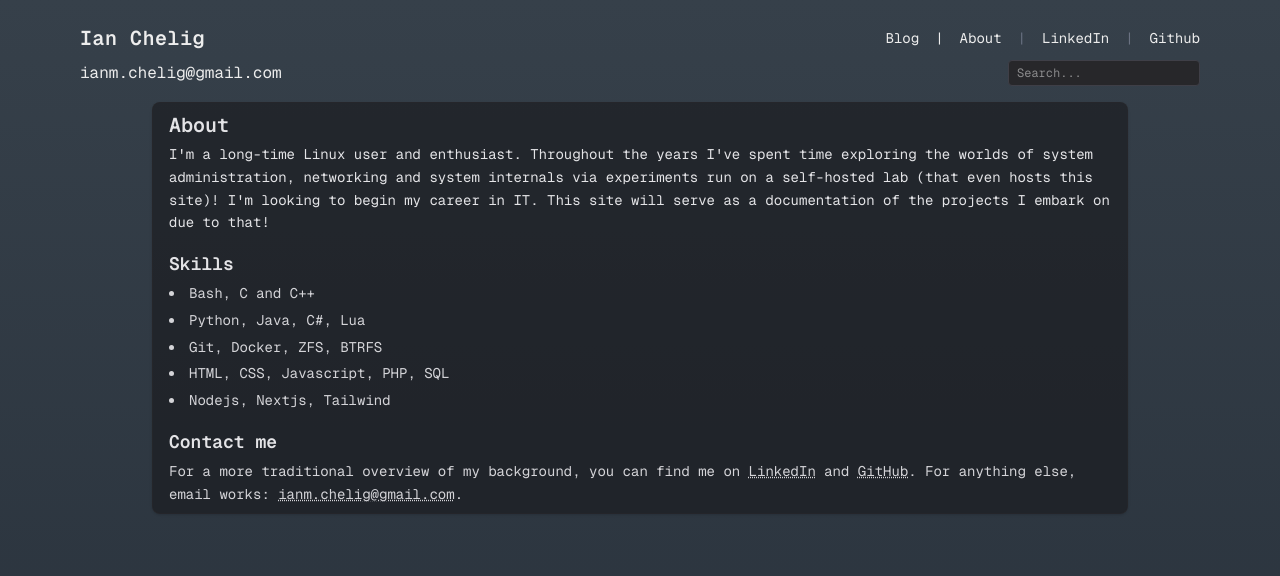
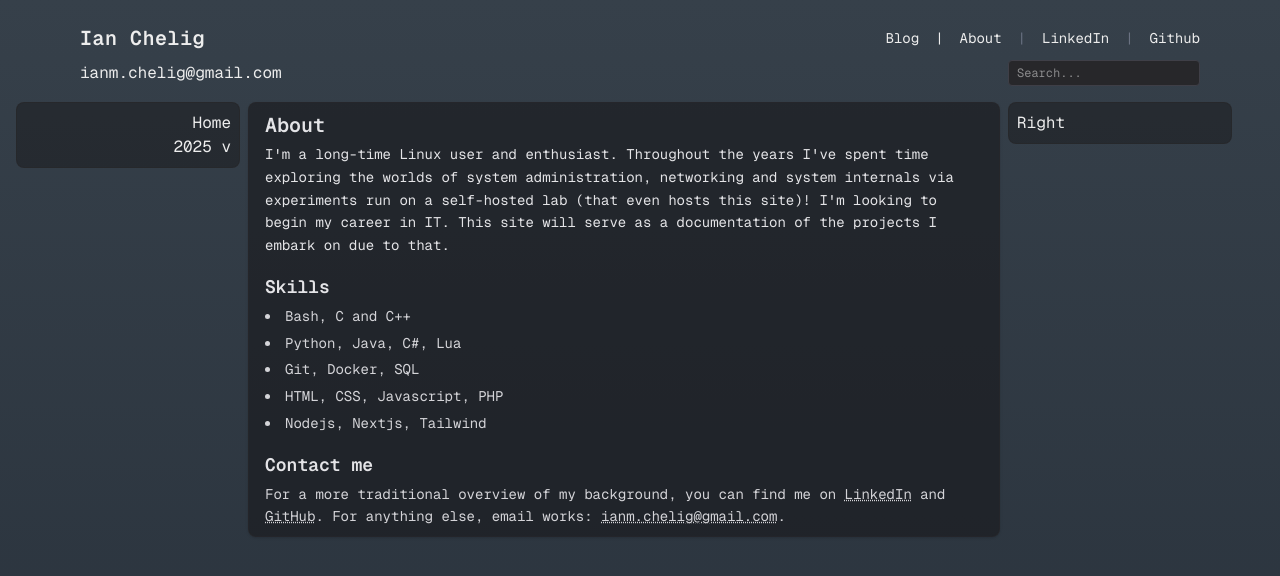
Before and after one commit to ian-chelig/blog, a Next.js app in the folder frontend/: page /about in a window 1280 px wide. Shown: the top 576 px of the page. Built offline with nearby package versions, Linux system fonts and the light colour scheme.

Commit message:
Add go to top button

```diff
--- a/frontend/src/app/[slug]/page.tsx
+++ b/frontend/src/app/[slug]/page.tsx
@@ -122,7 +122,7 @@ export default async function Article({
       <article
         key={article.title}
       >
-        <div className="items-center justify-items-center rounded-lg bg-zinc-900/60 border border-zinc-800/70 px-4 py-2 shadow-sm g-gray-700/10 rounded-lg m-2">
+        <div className="items-center justify-items-center rounded-lg bg-zinc-900/60 border border-zinc-800/70 px-4 py-2 shadow-sm g-gray-700/10 m-2">
           <div><h3 className="text-3xl font-bold">{article.title}</h3></div>
           <div><p className="text-lg text-gray-500">{article.description}</p></div>
           <div>
--- a/frontend/src/app/about/page.tsx
+++ b/frontend/src/app/about/page.tsx
@@ -4,15 +4,15 @@ export default function page() {
       <div className="space-y-4 text-zinc-200 text-sm leading-relaxed">
         <h2 className="text-xl font-semibold mb-1">About</h2>
         <p>
-          I'm a long-time Linux user and enthusiast. Throughout the years I've spent time exploring the worlds of system administration, networking and system internals via experiments run on a self-hosted lab (that even hosts this site)! I'm looking to begin my career in IT. This site will serve as a documentation of the projects I embark on due to that!
+          I'm a long-time Linux user and enthusiast. Throughout the years I've spent time exploring the worlds of system administration, networking and system internals via experiments run on a self-hosted lab (that even hosts this site)! I'm looking to begin my career in IT. This site will serve as a documentation of the projects I embark on due to that.
         </p>
 
         <h2 className="text-lg font-semibold mb-1">Skills</h2>
         <ul className="list-disc list-inside space-y-1 text-zinc-300">
           <li>Bash, C and C++</li>
           <li>Python, Java, C#, Lua</li>
-          <li>Git, Docker, ZFS, BTRFS</li>
-          <li>HTML, CSS, Javascript, PHP, SQL</li>
+          <li>Git, Docker, SQL</li>
+          <li>HTML, CSS, Javascript, PHP</li>
           <li>Nodejs, Nextjs, Tailwind</li>
         </ul>
 
--- /dev/null
+++ b/frontend/src/app/components/scrollToTop.tsx
@@ -0,0 +1,23 @@
+"use client";
+import useScrollPosition from '../hooks/useScrollPosition';
+
+function resetScroll() {
+  window.scrollTo({ top: 0, behavior: "smooth" });
+};
+
+const scrollToTop = () => {
+  const scrollPosition = useScrollPosition();
+  return (
+    <div className="">
+      {scrollPosition.y > 200 && <button className=" hidden lg:block
+        fixed bottom-[40px] left-1/2 z-50
+        -translate-x-1/2
+        ml-[calc(24rem+0.50rem)]
+        rounded-full border border-zinc-700 bg-zinc-900/50
+        px-4 p-2 shadow hover:bg-zinc-700 transition text-2xl"
+        onClick={resetScroll}>↑</button>}
+    </div>
+  );
+};
+
+export default scrollToTop;
--- /dev/null
+++ b/frontend/src/app/hooks/useScrollPosition.tsx
@@ -0,0 +1,26 @@
+import { useEffect, useState } from "react";
+
+const useScrollPosition = () => {
+  const [scrollPosition, setScrollPosition] = useState({ x: 0, y: 0 });
+
+  useEffect(() => {
+    const updatePosition = () => {
+      // Use window.scrollY and window.scrollX for modern browsers
+      // Fallbacks can be added for older browsers if necessary
+      setScrollPosition({ x: window.scrollX, y: window.scrollY });
+    };
+
+    // Add event listener to the window
+    window.addEventListener("scroll", updatePosition);
+
+    // Initial position update on mount
+    updatePosition();
+
+    // Cleanup function to remove the event listener when the component unmounts
+    return () => window.removeEventListener("scroll", updatePosition);
+  }, []); // Empty dependency array ensures the effect runs only once on mount
+
+  return scrollPosition;
+};
+
+export default useScrollPosition;
--- a/frontend/src/app/layout.tsx
+++ b/frontend/src/app/layout.tsx
@@ -2,8 +2,8 @@ import type { Metadata } from "next";
 import { Geist, Geist_Mono } from "next/font/google";
 import "./globals.css";
 
+import ScrollToTop from "./components/scrollToTop";
 import Navbar from "./components/navbar";
-import Footer from "./components/footer";
 
 const geistSans = Geist({
   variable: "--font-geist-sans",
@@ -33,10 +33,30 @@ export default function RootLayout({
         <div className="min-h-screen flex flex-col">
           <Navbar />
           <main className="flex-1">
-            <div className="max-w-5xl mx-auto px-4 pt-2 pb-8">
-              {children}
+            <div className="mx-auto max-w-7xl px-4 pt-2 pb-8">
+              <div className="grid grid-cols-1 gap-0 lg:grid-cols-[14rem_minmax(0,48rem)_14rem]">
+                <aside className="order-2 lg:order-1 lg:sticky lg:top-5 h-fit pt-[8px]">
+                  <div className="rounded-lg bg-zinc-900/50 border border-zinc-800/70 p-2 text-right">
+                    Home <br />
+                    2025 v
+                  </div>
+                </aside>
+
+                <section className="order-1 lg:order-2 min-w-0">
+                  {children}
+                </section>
+
+                <aside className="order-3 lg:sticky lg:top-5 h-fit pt-[8px]">
+                  <div className="rounded-lg bg-zinc-900/50 border border-zinc-800/70 p-2">
+                    Right
+                  </div>
+                </aside>
+              </div>
             </div>
           </main>
+          <div>
+            <ScrollToTop />
+          </div>
         </div>
       </body>
     </html>
--- a/frontend/src/app/page.tsx
+++ b/frontend/src/app/page.tsx
@@ -3,7 +3,6 @@
 
 import { useEffect, useState } from "react";
 import Link from "next/link";
-import Image from "next/image";
 
 export interface Article {
   title: string;
```
